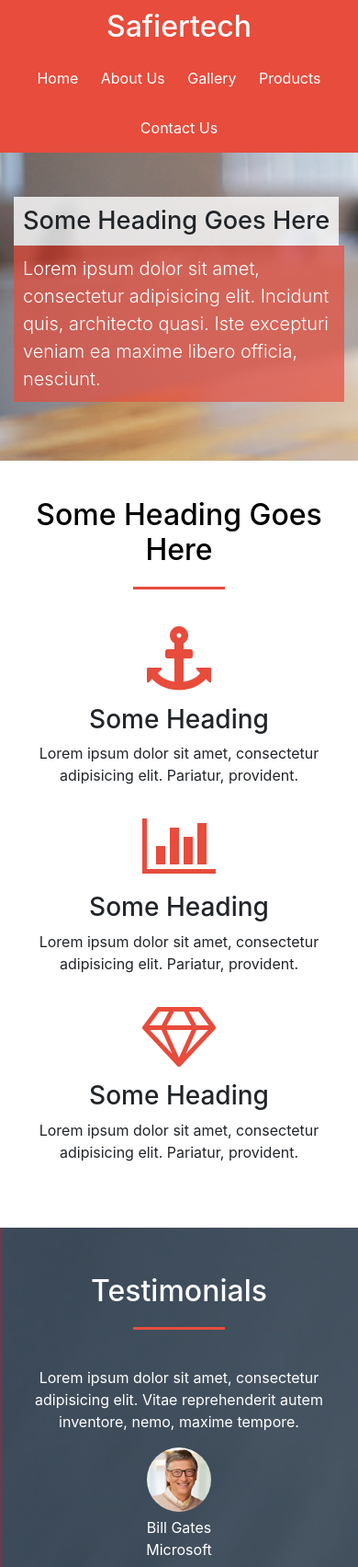
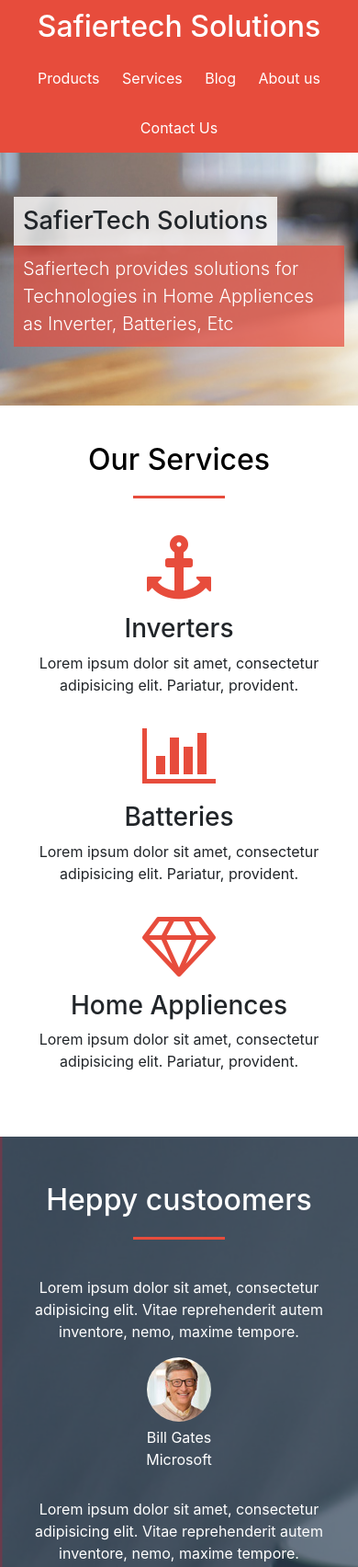
Before and after one commit to safier75/safiertech.git.io, a plain HTML site: page index.html in a window 390 px wide. Shown: the top 1704 px of the page at 92% size. Drawn offline with Linux system fonts and the light colour scheme.

Commit message:
first commit

```diff
--- a/index.html
+++ b/index.html
@@ -2,7 +2,7 @@
 <html lang="en">
 <head>
 	<meta charset="UTF-8">
-	<title>SafierTech Pvt Ltd</title>
+	<title>SafierTech </title>
 	<meta name="viewport" content="width=device-width, initial-scale=1, shrink-to-fit=no">
 	<link href="https://stackpath.bootstrapcdn.com/font-awesome/4.7.0/css/font-awesome.min.css" rel="stylesheet" integrity="sha384-wvfXpqpZZVQGK6TAh5PVlGOfQNHSoD2xbE+QkPxCAFlNEevoEH3Sl0sibVcOQVnN" crossorigin="anonymous">
 	<link rel="stylesheet" href="css/bootstrap.css">
@@ -13,14 +13,14 @@
 		<div class="container">
 			<div class="row">
 				<div class="col-md-4">
-					<h1 id="logo">Safiertech</h1>
+					<h1 id="logo">Safiertech Solutions</h1>
 				</div>
 				<div class="col-md-8">
 					<ul id="menu" class="float-md-right">
-						<li><a href="">Home</a></li>
-						<li><a href="">About Us</a></li>
-						<li><a href="">Gallery</a></li>
 						<li><a href="">Products</a></li>
+						<li><a href="">Services</a></li>
+						<li><a href="">Blog</a></li>
+						<li><a href="">About us</a></li>
 						<li><a href="">Contact Us</a></li>
 					</ul>
 				</div>
@@ -33,8 +33,8 @@
 			<div class="row">
 				<div class="col-md-8 col-lg-6">
 					<div class="banner-title">
-						<h1 class="title">Some Heading Goes Here</h1>
-						<p class="lead">Lorem ipsum dolor sit amet, consectetur adipisicing elit. Incidunt quis, architecto quasi. Iste excepturi veniam ea maxime libero officia, nesciunt.</p>
+						<h1 class="title">SafierTech Solutions</h1>
+						<p class="lead">Safiertech provides solutions for Technologies in Home Appliences as Inverter, Batteries, Etc </p>
 					</div>
 				</div>
 			</div>
@@ -44,26 +44,26 @@
 	<div class="container section">
 		<div class="row">
 			<div class="col-md-12">
-				<h2 class="section-head">Some Heading Goes Here</h2>
+				<h2 class="section-head">Our Services</h2>
 			</div>
 			<div class="col-sm-6 col-md-4">
 				<div class="service-box">
 					<i class="fa fa-anchor"></i>
-					<h3>Some Heading</h3>
+					<h3>Inverters</h3>
 					<p>Lorem ipsum dolor sit amet, consectetur adipisicing elit. Pariatur, provident.</p>
 				</div>
 			</div>
 			<div class="col-sm-6 col-md-4">
 				<div class="service-box">
 					<i class="fa fa-bar-chart"></i>
-					<h3>Some Heading</h3>
+					<h3>Batteries</h3>
 					<p>Lorem ipsum dolor sit amet, consectetur adipisicing elit. Pariatur, provident.</p>
 				</div>
 			</div>
 			<div class="col-sm-6 col-md-4">
 				<div class="service-box">
 					<i class="fa fa-diamond"></i>
-					<h3>Some Heading</h3>
+					<h3>Home Appliences</h3>
 					<p>Lorem ipsum dolor sit amet, consectetur adipisicing elit. Pariatur, provident.</p>
 				</div>
 			</div>
@@ -74,7 +74,7 @@
 		<div class="container">
 			<div class="row">
 				<div class="col-md-12">
-					<h2 class="section-head text-white">Testimonials</h2>
+					<h2 class="section-head text-white">Heppy custoomers</h2>
 				</div>
 				<div class="col-md-6">
 					<div class="testimonial">
@@ -146,8 +146,8 @@
 				<div class="col-sm-6 col-md-4">
 					<div class="footer-widget">
 						<h4>About Company</h4>
-						<p>Lorem ipsum dolor sit amet, consectetur adipisicing elit. Porro praesentium, doloremque, aperiam recusandae rem aliquam.</p>
-						<p>Lorem ipsum dolor sit amet, consectetur adipisicing elit. Tempora, molestias.</p>
+						<p>SafierTech Solutions is Ghaziabad based firm that provides solution by taking  Technical Annual mentinence contacts.</p>
+						<p>We provide the custoomer satisfaction that is our hobby.</p>
 					</div>
 				</div>
 				<div class="col-sm-6 col-md-4">
@@ -166,10 +166,10 @@
 					<div class="footer-widget">
 						<h4>Company Address</h4>
 						<address>
-							<b>Yahoo Baba, Inc.</b><br>
-							455 Hill Road, Ambala Cantt<br>
-							HARYANA, INDIA 133001<br>
-							P : (123) 456-7890
+							<b>SafierTech Solutions</b><br>
+							5 No.Bhatta Road,RajNagar Ext.<br>
+							GHAZIABAD,pin- 201003<br>
+							P : 08745078808
 						</address>
 
 					</div>
@@ -181,7 +181,7 @@
 	<div id="footer">
 		<div class="container">
 			<div class="row">
-				<div class="col-md-6">copyright@2020 company name.</div>
+				<div class="col-md-6">copyright@2022 company name.</div>
 				<div class="col-md-6">
 					<ul id="social-icons" class="float-md-right">
 						<li><a href="" class="fa fa-facebook-square"></a></li>
```
